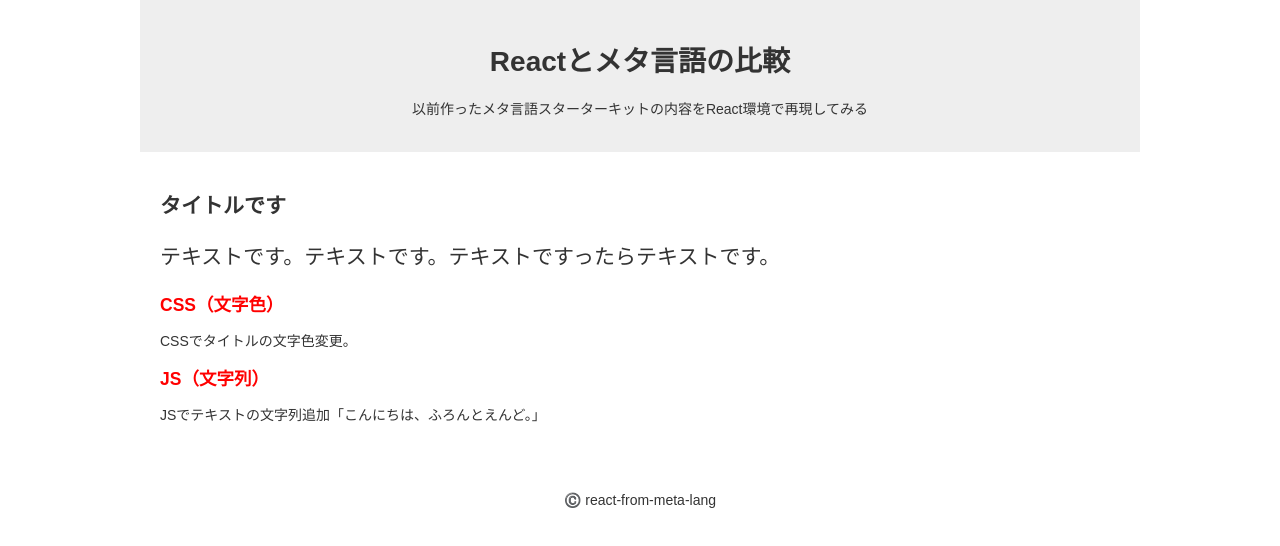
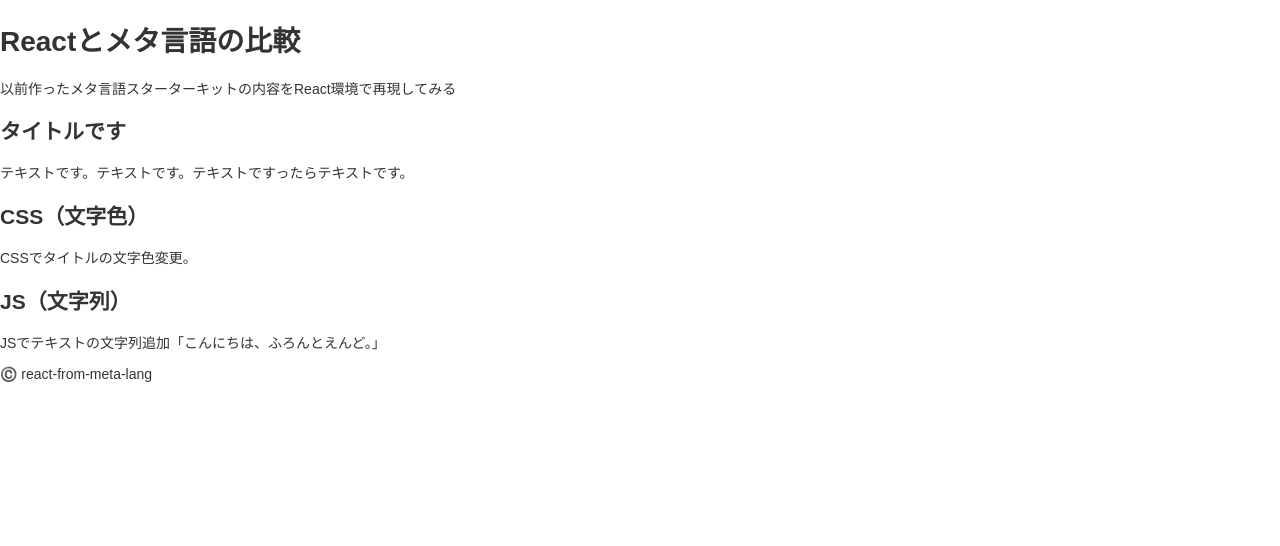
Before and after one commit to ryo-i/react-from-meta-lang, a React (Create React App) app: page / in a window 1280 px wide. Shown: the top 546 px of the page. Built offline with nearby package versions, Linux system fonts and the light colour scheme.

Commit message:
スタイル変数設定、グローバル設定

```diff
--- /dev/null
+++ b/src/css_variables.json
@@ -0,0 +1,9 @@
+{
+    "variable": {
+        "baseColor": "#ff0000",
+        "textColor": "#333",
+        "textColor_w": "#fff",
+        "bgColor_g": "#eee",
+        "textSize": "14px"
+    }
+}
--- a/src/index.tsx
+++ b/src/index.tsx
@@ -1,12 +1,35 @@
 import React from 'react';
 import ReactDOM from 'react-dom';
-import './index.css';
+// import './index.css';
 import App from './App';
 import reportWebVitals from './reportWebVitals';
+import { createGlobalStyle } from 'styled-components'
+import cssVariables from './css_variables.json'
+
+
+const variable = cssVariables.variable;
+console.log(variable.baseColor);
+
+const GlobalStyle = createGlobalStyle`
+  body {
+    margin: 0;
+    padding: 0;
+    font-family: sans-serif;
+    font-size: ${variable.textSize};
+    color: ${variable.textColor};
+    *, *:before, *:after {
+        box-sizing: border-box;
+    }
+    a {
+        color: $base-color;
+    }
+  }
+`;
 
 
 ReactDOM.render(
   <React.StrictMode>
+    <GlobalStyle />
     <App />
   </React.StrictMode>,
   document.getElementById('root')
```
